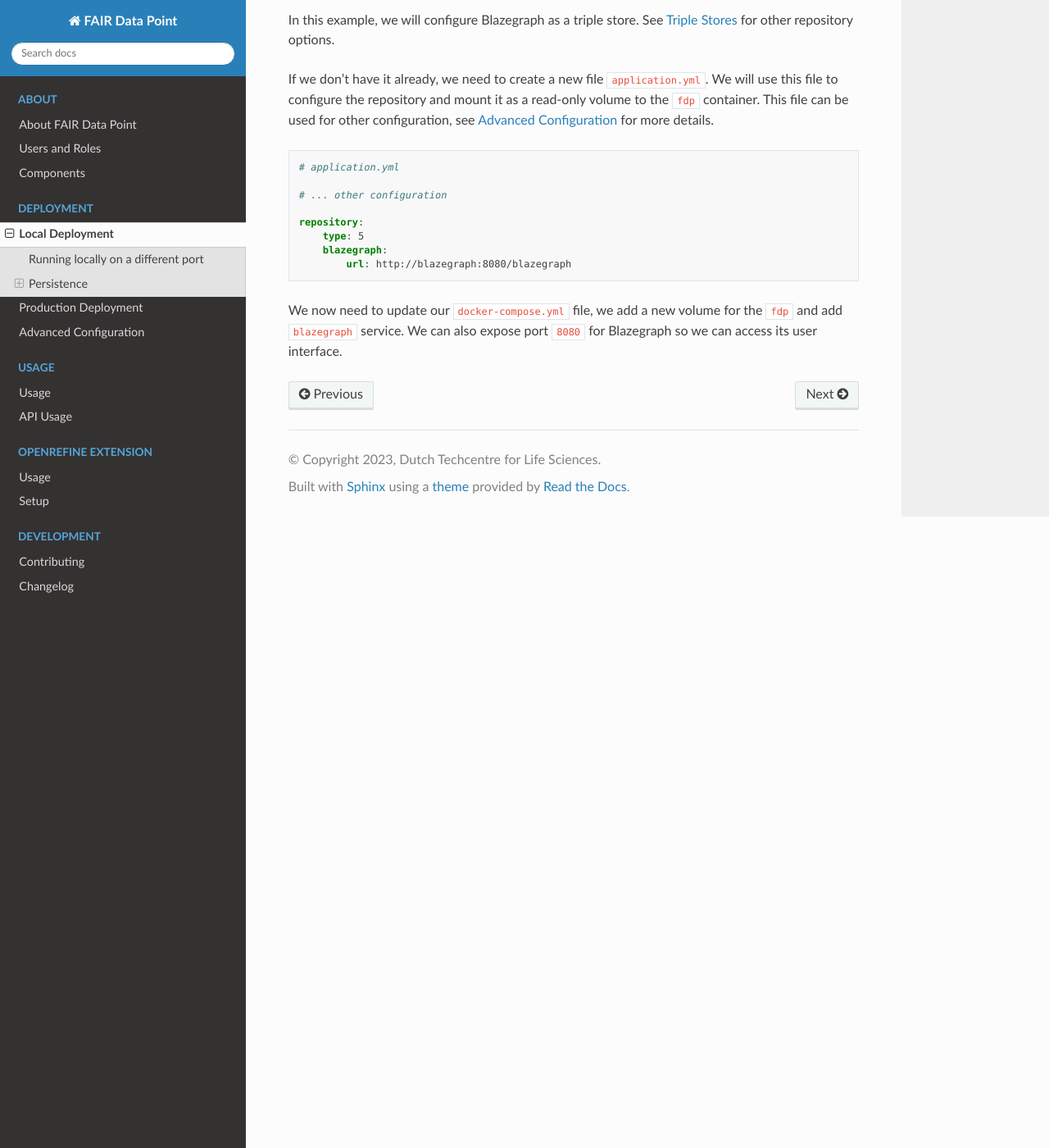
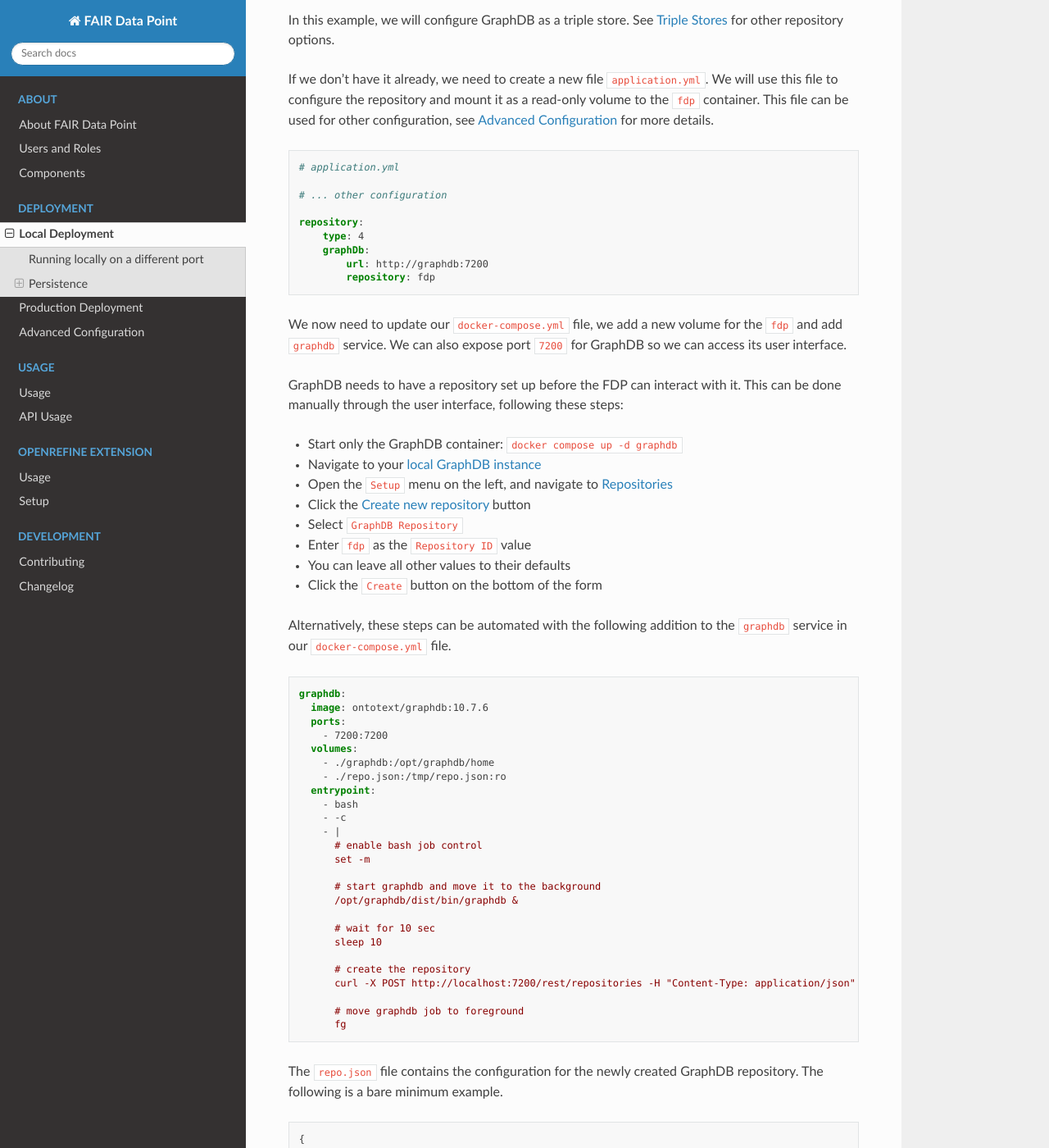
Before and after one commit to FAIRDataTeam/FAIRDataPoint-Docs, a Sphinx documentation site: the page built from docs/deployment/local-deployment.rst, in a window 1280 px wide and 1400 px high, scrolled down 1571 px. Shown: the whole window at 82% size. Built offline with Sphinx 7.4.7 and the Read the Docs theme 3.1.0, drawn with Linux system fonts in a browser that asks for light colours; some of the changed text lies outside the part shown.

Commit message:
docs(triplestore): introduced graphdb as default option

```diff
--- a/docs/deployment/local-deployment.rst
+++ b/docs/deployment/local-deployment.rst
@@ -130,7 +130,7 @@
 
 FAIR Data Point uses repositories to store the metadata. By default, it uses the in-memory store, which means that the data is lost after the FDP is stopped.
 
-In this example, we will configure Blazegraph as a triple store. See :ref:`Triple Stores <triple-stores>` for other repository options.
+In this example, we will configure GraphDB as a triple store. See :ref:`Triple Stores <triple-stores>` for other repository options.
 
 If we don't have it already, we need to create a new file ``application.yml``. We will use this file to configure the repository and mount it as a read-only volume to the ``fdp`` container. This file can be used for other configuration, see :ref:`Advanced Configuration <advanced-configuration>` for more details.
 
@@ -142,11 +142,12 @@
     # ... other configuration
 
     repository:
-        type: 5
-        blazegraph:
-            url: http://blazegraph:8080/blazegraph
+        type: 4
+        graphDb:
+            url: http://graphdb:7200
+            repository: fdp
 
-We now need to update our ``docker-compose.yml`` file, we add a new volume for the ``fdp`` and add ``blazegraph`` service. We can also expose port ``8080`` for Blazegraph so we can access its user interface.
+We now need to update our ``docker-compose.yml`` file, we add a new volume for the ``fdp`` and add ``graphdb`` service. We can also expose port ``7200`` for GraphDB so we can access its user interface.
 
 .. code-block:: yaml
    :substitutions:
@@ -175,9 +176,76 @@
             volumes:
                 - ./mongo/data:/data/db
 
-        blazegraph:
-            image: metaphacts/blazegraph-basic:2.2.0-20160908.003514-6
-            ports:
-                - 8080:8080
-            volumes:
-                - ./blazegraph:/blazegraph-data
+      graphdb:
+        image: ontotext/graphdb:10.7.6
+        ports:
+          - 7200:7200
+        volumes:
+          - ./graphdb:/opt/graphdb/home
+
+GraphDB needs to have a repository set up before the FDP can interact with it. This can be done manually through the user interface, following these steps:
+
+- Start only the GraphDB container: ``docker compose up -d graphdb``
+- Navigate to your `local GraphDB instance <http://localhost:7200>`__
+- Open the ``Setup`` menu on the left, and navigate to `Repositories <http://localhost:7200/repository>`__
+- Click the `Create new repository <http://localhost:7200/repository/create>`__ button
+- Select ``GraphDB Repository``
+- Enter ``fdp`` as the ``Repository ID`` value
+- You can leave all other values to their defaults
+- Click the ``Create`` button on the bottom of the form
+
+Alternatively, these steps can be automated with the following addition to the ``graphdb`` service in our ``docker-compose.yml`` file.
+
+.. code-block:: yaml
+
+      graphdb:
+        image: ontotext/graphdb:10.7.6
+        ports:
+          - 7200:7200
+        volumes:
+          - ./graphdb:/opt/graphdb/home
+          - ./repo.json:/tmp/repo.json:ro
+        entrypoint:
+          - bash
+          - -c
+          - |
+            # enable bash job control
+            set -m
+
+            # start graphdb and move it to the background
+            /opt/graphdb/dist/bin/graphdb &
+
+            # wait for 10 sec
+            sleep 10
+
+            # create the repository
+            curl -X POST http://localhost:7200/rest/repositories -H "Content-Type: application/json" -d "@repo.json"
+
+            # move graphdb job to foreground
+            fg
+
+The ``repo.json`` file contains the configuration for the newly created GraphDB repository. The following is a bare minimum example.
+
+.. code-block:: json
+
+    {
+        "id": "fdp",
+        "type": "graphdb",
+        "params": {
+            "title": {
+                "label": "Repository description",
+                "name": "",
+                "value": ""
+            },
+            "defaultNS": {
+                "label": "Default namespaces for imports(';' delimited)",
+                "name": "defaultNS",
+                "value": ""
+            },
+            "imports": {
+                "label": "Imported RDF files(';' delimited)",
+                "name": "imports",
+                "value": ""
+            }
+        }
+    }
```
Also changed, not shown: docs/deployment/production-deployment.rst (+8 -6 lines).
